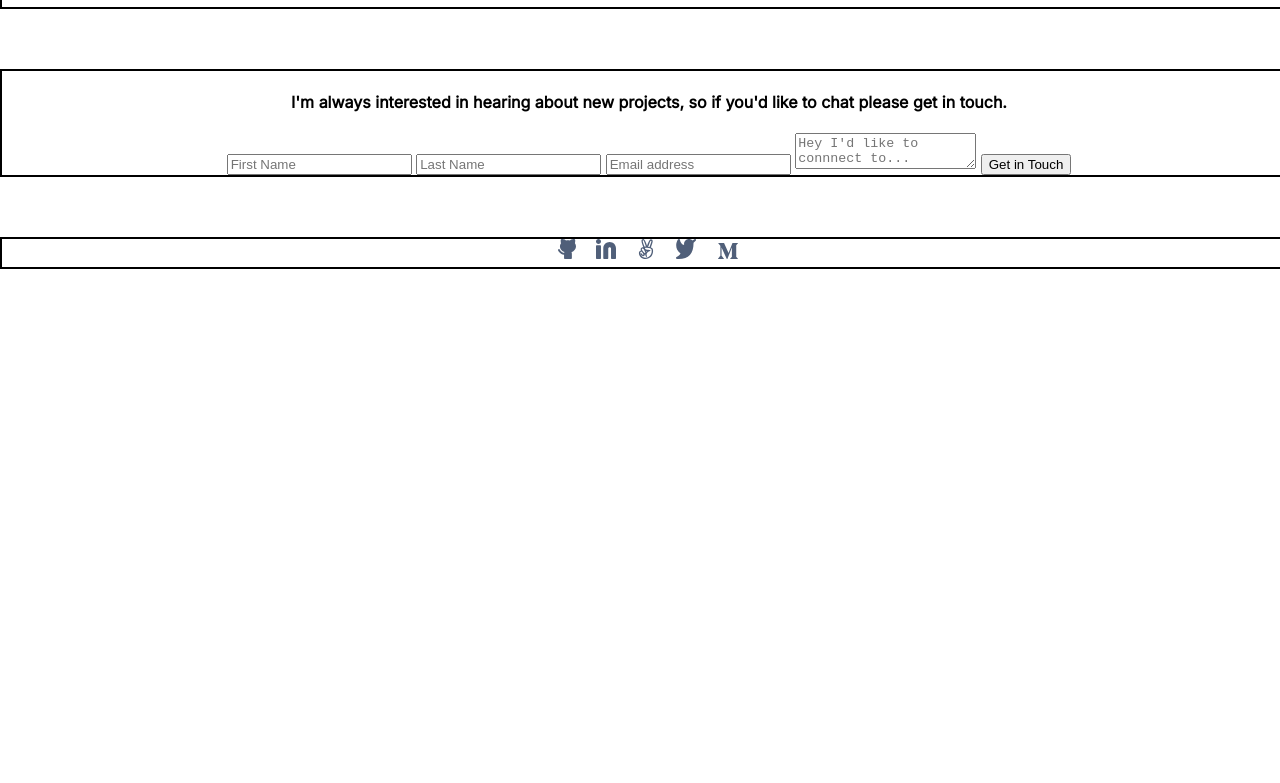
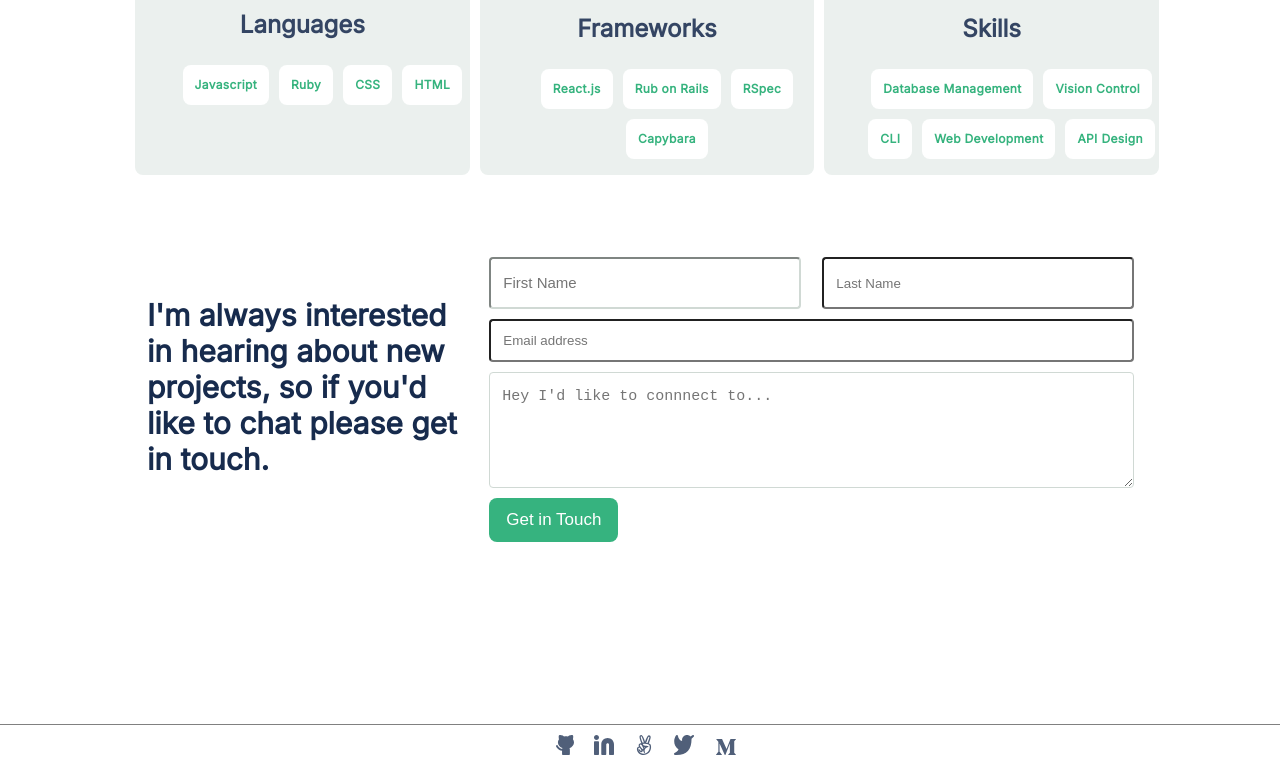
Before and after one commit to King-William-dev/Portfolio-Project-Desktop, a plain HTML site: page index.html in a window 1280 px wide. Shown: the part 1984-2767 px from the top of the page. Before the commit the page ends 2253 px from the top, so only its background shows below. Drawn offline with Linux system fonts and the light colour scheme.

Commit message:
Completed the user form

```diff
--- a/index.html
+++ b/index.html
@@ -201,17 +201,26 @@
     </div>
 </section>
 
+<!--User form-->
+
 <section id="user-form">
     <div class="container">
-        <h4>I&apos;m always interested in hearing about new projects, so if you&apos;d like to chat please get in touch.</h4>
 
         <form>
-            <input
+            <div class="form-heading">
+            <h4>I&apos;m always interested in hearing about new projects, so if you&apos;d like to chat please get in touch.</h4></div>
+            <div class="col-2-3">
+
+            <div class="names">
+            <input class="first-name"
              type="text" name="F_name" placeholder="First Name">
-             <input type="text" name="L_name" placeholder="Last Name">
-             <input type="email" name="email" placeholder="Email address">
-             <textarea name="message" placeholder="Hey I&apos;d like to connnect to..."></textarea>
-             <button type="submit" value="submit" name="submit">Get in Touch</button>
+             <input class="last-name" type="text" name="L_name" placeholder="Last Name">
+            </div>
+
+             <input class="email" type="email" name="email" placeholder="Email address">
+             <textarea class="message" name="message" placeholder="Hey I&apos;d like to connnect to..."></textarea>
+             <button class="get-in-touch-btn" type="submit" value="submit" name="submit">Get in Touch</button>
+            </div>
         </form>
     </div>
 </section>
--- a/styles.css
+++ b/styles.css
@@ -15,7 +15,6 @@ text-align: center;
     margin: 0 auto;
     overflow: hidden;
     padding: 0 134px 0 135px;
-    border: 2px solid black;
 }
 
 .container >p{
@@ -34,8 +33,8 @@ header {
     flex-direction: column;
     flex: 1 1 auto;
     background: url(./img/Header-llustration-desktop@2x.png) no-repeat;
-    background-position: 50% -10%;
-    background-size: auto;
+    background-position: 50% -5%;
+    background-size: 70% auto;
         }
 
 
@@ -61,10 +60,14 @@ header a {
 }
 
 /* Show Case */
-#showcase
+
+#showcase {
+    margin-top: 0;
+    height: 620px;
+}
 
 .showcase-info {
-    margin-top: 100px;
+    margin-top: 0;
 }
 
 
@@ -77,11 +80,6 @@ header a {
     color: #172B4D;
 }
 
-.socials {
-    display: flex;
-    gap: 10px;
-    margin: 0 auto;
-}
 
 #showcase p {
     display: flex;
@@ -94,6 +92,15 @@ header a {
     font-size: 20px;
     margin: 0 auto;
     margin-bottom: 10px;
+}
+
+/* Social media icons */
+
+.socials {
+    display: flex;
+    gap: 10px;
+    margin: 0 auto;
+    margin-top: 20px;
 }
 
 
@@ -218,8 +225,85 @@ padding: 6px;
     text-align: center;
 }
 
+/* User Forms */
+
+#user-form {
+    display: flex;
+    margin-bottom: 100px;
+}
+
+
+form {
+    display: flex;
+    gap: 20px;
+}
+
+.form-heading {
+    font-size: 30px;
+    color: #172B4D;
+    width: 33.33%;
+    text-align: left;
+}
+
+.col-2-3 {
+    width: 66.66%;
+    display: flex;
+    flex-direction: column;
+    flex-wrap: wrap;
+    gap: 10px;
+}
+
+form, input, textarea {
+    background-color: white;
+    border-radius: 4px;
+    padding: 12px;
+}
+.names {
+    display: flex;
+    justify-content: space-between;
+}
+
+.first-name,
+.last-name {
+    display: flex;
+    width: 44%;
+
+}
+
+.first-name,
+.last-name
+.email,
+.message {
+    color: #6B778C;
+    font-size: 15px;
+    font-weight: 400;
+    line-height: 24px;
+    border-color: #D0D9D4;
+}
+
+.message {
+    height: 90px;
+}
+
+.get-in-touch-btn {
+    width: 129px;
+    font-size: 17px;
+    background-color: #36B37F;
+    border-radius: 8px;
+    padding: 12px;
+    color: #FFFFFF;
+    border: none;
+    margin-bottom: 10px;
+}
+
+
 /* Footer */
 
+footer {
+    margin-bottom: 20px;
+    border-top: 1px solid gray;
+    padding-top: 10px;
+}
 .footer-section {
     display: flex;
     flex-direction: row;
```
